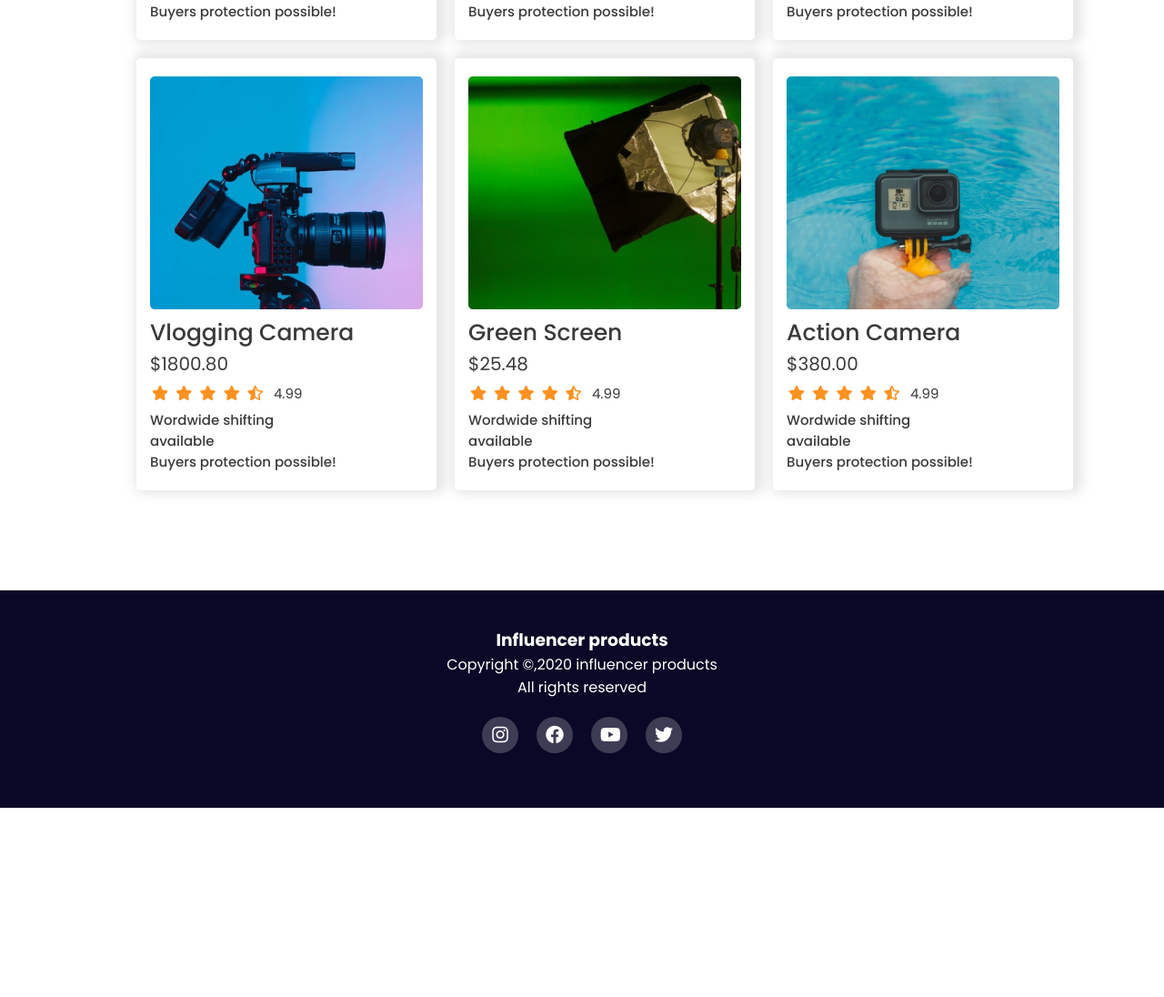
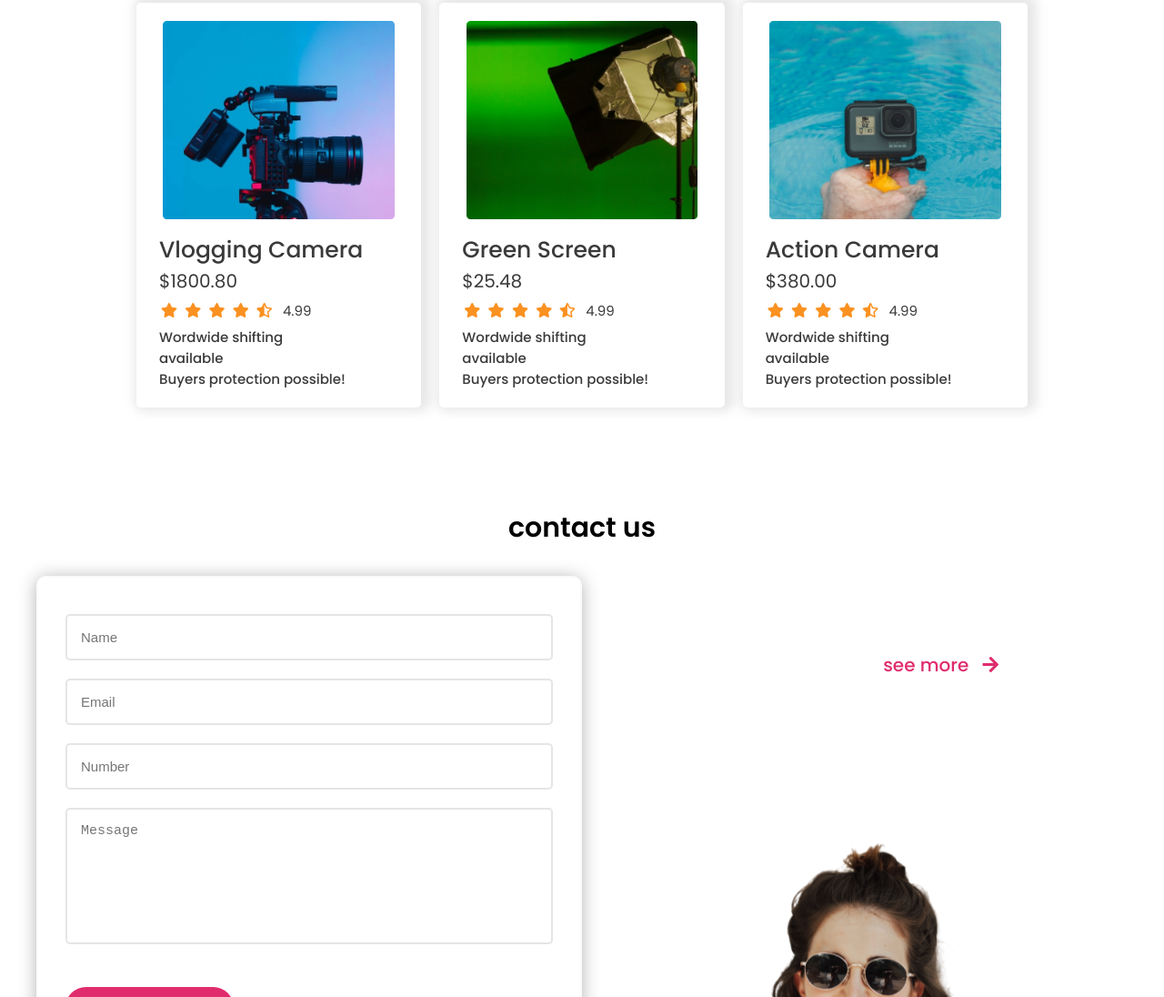
Before and after one commit to HumairaRahaman/influencer_products, a plain HTML site: page index.html in a window 1280 px wide. Shown: the part 1704-2800 px from the top of the page at 91% size. Before the commit the page ends 2592 px from the top, so only its background shows below. Drawn offline with Linux system fonts and the light colour scheme.

Commit message:
contact and other part

```diff
--- a/index.html
+++ b/index.html
@@ -285,8 +285,45 @@
               </div>
             </div>
           </div>
+          <a href="#" class="link-see"
+            >see more <span><i class="fas fa-arrow-right"></i></span
+          ></a>
         </div>
       </section>
+      <!-- contact start -->
+
+      <section class="contact" id="contact">
+        <div class="container">
+          <h1 class="heading">contact us</h1>
+
+          <div class="row">
+            <form action="">
+              <input type="text" placeholder="name" class="box" />
+              <input type="email" placeholder="email" class="box" />
+              <input type="number" placeholder="number" class="box" />
+              <textarea
+                name=""
+                class="box"
+                placeholder="message"
+                id=""
+                cols="30"
+                rows="10"
+              ></textarea>
+              <a href="#" class="btn"
+                >send message <span><i class="fas fa-arrow-right"></i></span
+              ></a>
+            </form>
+
+            <div class="image">
+              <div class="border-img">
+                <img src="images/contact (2).png" alt="" />
+              </div>
+            </div>
+          </div>
+        </div>
+      </section>
+
+      <!-- contact section ends -->
     </main>
     <!-- footer -->
     <footer>
--- a/style.css
+++ b/style.css
@@ -5,6 +5,7 @@
   --white: #ffffff;
   --orange: #fb9120;
   --deep-blue: #0a0826;
+  --light-pink: #ff48a5;
 }
 * {
   margin: 0;
@@ -19,6 +20,7 @@ body {
 .container {
   max-width: 1200px;
   margin: auto;
+  margin-bottom: 50px;
 }
 .btn {
   color: var(--white);
@@ -27,6 +29,26 @@ body {
   margin-top: 30px;
   display: inline-block;
   border-radius: 30px;
+  transition: 0.5s linear;
+  text-transform: capitalize;
+}
+.btn span i {
+  animation: floating 3s linear infinite;
+}
+@keyframes floating {
+  0%,
+  100% {
+    transform: translateX(0rem);
+  }
+  50% {
+    transform: translateX(10px);
+  }
+}
+.btn:hover {
+  background: var(--light-pink);
+  color: var(--white);
+  letter-spacing: 1px;
+  border: 1px solid var(--light-pink);
 }
 .logo {
   padding: 20px 10px;
@@ -44,6 +66,10 @@ ul {
 }
 ul li {
   padding: 20px 10px;
+}
+
+ul li a:hover {
+  color: var(--pink);
 }
 ul li a {
   font-size: 16px;
@@ -111,11 +137,26 @@ ul li a {
   border-radius: 5px;
   box-shadow: 4px -2px 12px 6px #aaaaaa47;
 }
-.card-body .card-img {
+.card-img {
+  display: flex;
+  align-items: center;
+  justify-content: center;
+  margin-bottom: 15px;
 }
+.card-img img {
+  width: 90%;
+}
+.card-body:hover .card-text,
 .card-body .card-img img {
+  transition: 0.5s linear;
+}
+
+.card-body:hover .card-text,
+.card-body:hover .card-img img {
+  transform: scale(1.1);
 }
 .card-body .card-text {
+  margin-left: 10px;
 }
 .card-text h2 {
   font-size: 25px;
@@ -126,6 +167,7 @@ ul li a {
   font-size: 20px;
   color: var(--black);
 }
+
 .rating {
   display: flex; /* margin-left: 5px; */
   margin: 5px 0;
@@ -145,6 +187,91 @@ ul li a {
   font-weight: 500;
   color: var(--black);
 }
+.collection .link-see {
+  font-size: 20px;
+  font-weight: 500;
+  color: var(--pink);
+  text-align: right;
+  display: inherit;
+  position: absolute;
+  right: 192px;
+  bottom: -1650px;
+}
+.link-see span i {
+  animation: floating 2s linear infinite;
+}
+@keyframes floating {
+  0%,
+  100% {
+    transform: translateX(0rem);
+  }
+  50% {
+    transform: translateX(10px);
+  }
+}
+/* contact */
+.contact {
+  margin-bottom: 100px;
+}
+.contact .heading {
+  font-size: 30px;
+  font-weight: 600;
+  text-align: center;
+  margin-bottom: 30px;
+}
+.contact .row {
+  display: flex;
+  align-items: center;
+}
+
+.contact .row form {
+  width: 50%;
+  margin-right: 50px;
+  padding: 30px 30px;
+  box-shadow: 0 2px 20px rgb(0 0 0 / 30%);
+  border: 2px solid rgba(0, 0, 0, 0.021);
+  background: var(--white);
+  border-radius: 10px;
+}
+
+.contact .row .image {
+  width: 40%;
+  position: absolute;
+  right: 15px;
+  bottom: -2290px;
+}
+.contact .border-img {
+  border: 4px solid #3333339e;
+  padding: 0px;
+  border-radius: 50%; /* position: absolute; */
+}
+
+.contact .row .image img {
+  width: 70%;
+  position: absolute;
+  bottom: 3px;
+}
+
+.contact .row form .box {
+  padding: 15px;
+  font-size: 15px;
+  color: #3333334f;
+  text-transform: none;
+  border: 2px solid rgba(0, 0, 0, 0.1);
+  border-radius: 5px;
+  margin: 10px 0;
+  width: 100%;
+  text-transform: capitalize;
+}
+
+.contact .row form .box:focus {
+  border-color: var(--pink);
+}
+
+.contact .row form textarea {
+  height: 150px;
+  resize: none;
+}
 /* footer */
 footer {
   text-align: center;
@@ -162,8 +289,12 @@ footer {
   justify-content: center;
   align-items: center;
 }
+.social ul li {
+  transition: 0.5s linear;
+}
 
-.social ul {
+.social ul li:hover {
+  transform: scale(1.5);
 }
 .social ul li a i {
   background: #ffffff36;
@@ -175,6 +306,4 @@ footer {
 .social ul li .fab {
   color: var(--white);
   font-size: 20px;
-  /* height: 10px; */
-  /* width: 10px; */
 }
```
Also changed, not shown: images/contact (2).png (added).
